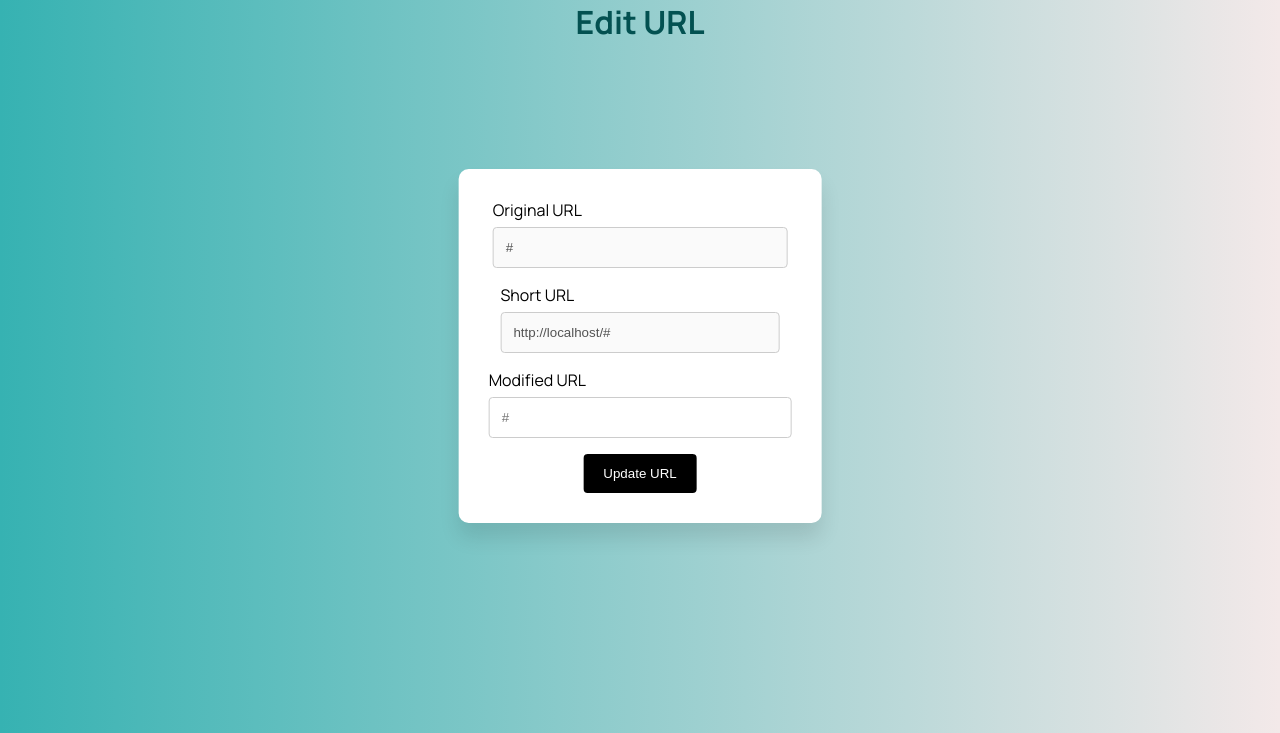
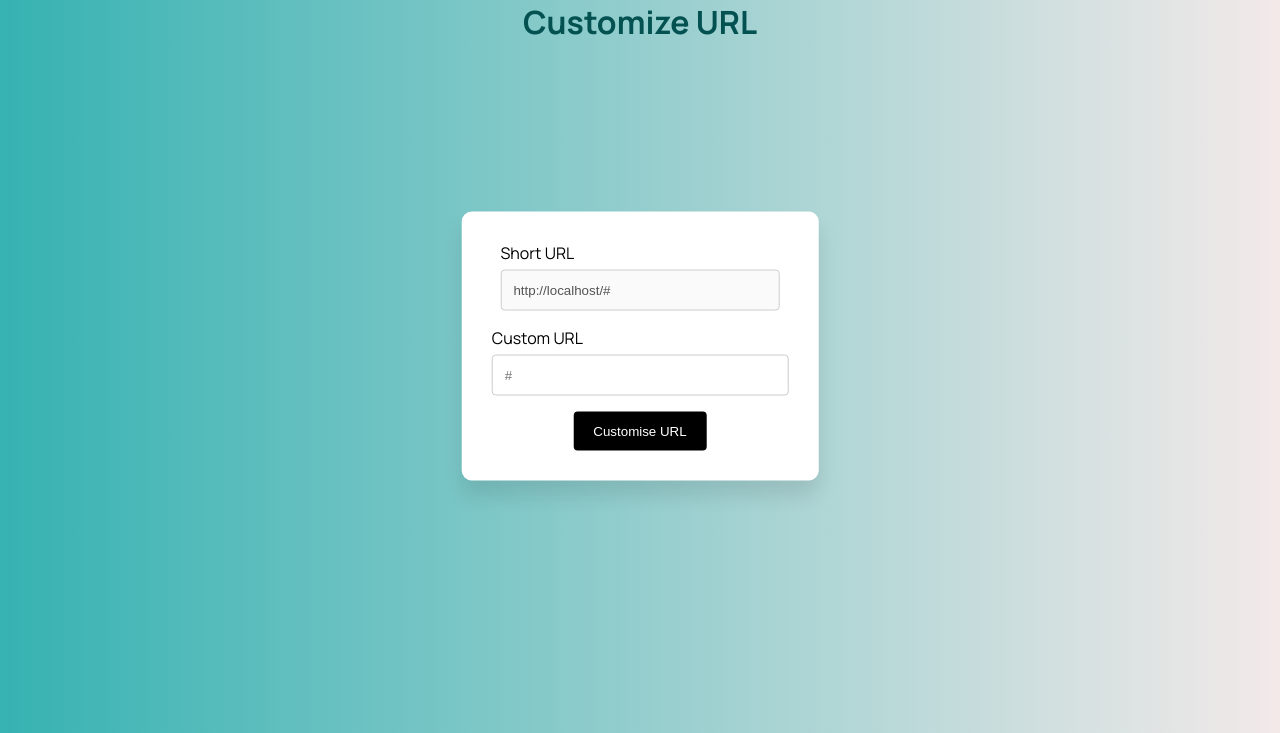
Before and after one commit to Ruona-Ewh/Ruona-Ewh.github.io, a Flask app: page /#/edit in a window 1280 px wide. Shown: the part 54-787 px from the top of the page. Run offline with Flask 3, Linux system fonts and the light colour scheme; a user stored in the database is signed in; tables that the repository leaves empty hold one stand-in row (values such as "Sample post").

Commit message:
major changes

```diff
--- a/app/routes.py
+++ b/app/routes.py
@@ -30,7 +30,7 @@
 def index():
     if request.method == 'POST':
         original_url = request.form['original_url']
-        short_url = request.form['custom_url']
+        short_url = request.form.get('custom_url', generate_short_url())
         existing_url = Url.query.filter_by(user_id=current_user.id).filter_by(original_url=original_url).first()
 
         if existing_url:
@@ -48,9 +48,9 @@
         db.session.add(url)
         db.session.commit()
         short_url = request.host_url + short_url
-        return render_template('index.html', short_url=short_url)
+        return render_template('index.html', short_url=short_url, url=url)
 
-    return render_template('index.html')
+    return render_template('index.html', url=None)
 
 
 
--- /dev/null
+++ b/app/static/js/script.js
@@ -0,0 +1,9 @@
+document.addEventListener('DOMContentLoaded', function() {
+  const copyLinkBtn = document.getElementById('copy-link-btn');
+  copyLinkBtn.addEventListener('click', function() {
+    const shortUrlInput = document.getElementById('short-url');
+    shortUrlInput.select();
+    document.execCommand('copy');
+    alert('Copied to clipboard!');
+  });
+});
--- a/app/static/main.css
+++ b/app/static/main.css
@@ -283,6 +283,7 @@
 @media (max-width: 840px) {
   .wrapper,
   .about,
+  .short-url
   .table-wrapper {
     width: 100%;
     padding: 1rem;
@@ -294,3 +295,27 @@
     justify-content: center;
   }
 }
+
+
+
+
+
+.short-url {
+  margin-top: 900px;
+  margin-bottom: 20px;
+  display: flex;
+  flex-direction: column;
+  align-items: center;
+}
+
+
+
+.short-url input[type="text"] {
+  width: 300px;
+
+}
+
+.short-url button {
+  margin-left: 10px;
+
+}
--- a/app/templates/base.html
+++ b/app/templates/base.html
@@ -5,6 +5,7 @@
     <meta name="viewport" content="width=device-width, initial-scale=1.0">
     <title>{% block title %}Slash{% endblock %}</title>
     <link rel="stylesheet" type="text/css" href="{{ url_for('static', filename='main.css') }}">
+    <script src="{{ url_for('static', filename='js/script.js') }}"></script>
 </head>
 <body>
     <header class="flex-container">
--- a/app/templates/dashboard.html
+++ b/app/templates/dashboard.html
@@ -21,7 +21,7 @@
 
                         <p class="date-created">Date Created <br> {{ url.date_created.strftime('%I:%M%p %B %d, %Y') }}</p>
                         <a href="{{ url_for('analytics', short_url=url.short_url) }}"> <button class="button">Analytics</button> </a>&nbsp; &nbsp;
-                        <a href="{{ url_for('edit', short_url=url.short_url) }}"><button class="button">Edit URL</button></a>
+                        <a href="{{ url_for('edit', short_url=url.short_url) }}"><button class="button">Customise URL</button></a>
                     </div>
                 </div>
             {% endfor %}
--- a/app/templates/edit.html
+++ b/app/templates/edit.html
@@ -1,25 +1,21 @@
 {% extends 'base.html' %}
-{% block title %}Edit URL {% endblock title %}
+{% block title %}Customize URL {% endblock title %}
 {% block content %}
 <form method="POST" action="{{ url_for('edit', short_url=url.short_url) }}">
   <div>
-    <h3 class="centrer">Edit URL</h3>
+    <h3 class="centrer">Customize URL</h3>
   </div>
   <div  class="wrapper">
-    <div>
-      <label for="original_url">Original URL</label>
-      <input type="text" name="original_url"value="{{url.original_url}}" disabled/>
-    </div>
     <div>
       <label for="short_url">Short URL</label>
       <input type="text" name="short_url" value="{{host}}{{url.short_url}}" disabled/>
     </div>
     <div>
-      <label for="custom_url">Modified URL</label>
+      <label for="custom_url">Custom URL</label>
       <input type="text" placeholder="{{url.short_url}}" name="custom_url" required/>
     </div>
     <div>
-      <input type="submit" value="Update URL" class="button"/>
+      <input type="submit" value="Customise URL" class="button"/>
     </div>
   </div>
 </form>
```
Also changed, not shown: app/templates/index.html (+6 -6 lines).
